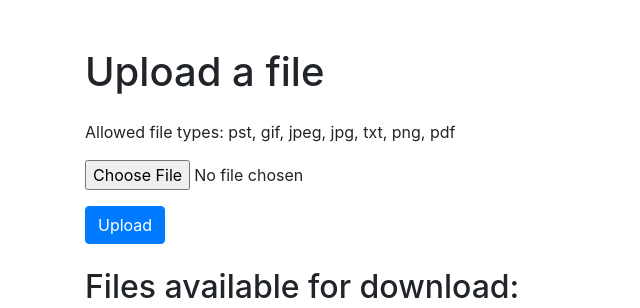
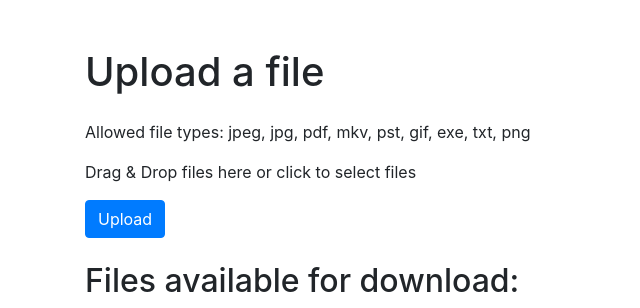
Before and after one commit to pedroanisio/fileuploader, a Flask app: page / in a window 1280 px wide. Shown: the top 308 px of the page, without its empty margins (0-640 px from the left). Run offline with Flask 3, Linux system fonts and the light colour scheme; some libraries are stand-ins or nearby versions.

Commit message:
chore: Add support for additional file extensions in upload functionality and improve drag and drop UI

```diff
--- a/app.py
+++ b/app.py
@@ -11,7 +11,7 @@ from dotenv import load_dotenv
 load_dotenv()
 
 UPLOAD_FOLDER = 'uploads'
-ALLOWED_EXTENSIONS = {'txt', 'pdf', 'png', 'jpg', 'jpeg', 'gif', 'pst'}
+ALLOWED_EXTENSIONS = {'txt', 'pdf', 'png', 'jpg', 'jpeg', 'gif', 'pst','mkv','exe'}
 
 app = Flask(__name__)
 app.config['UPLOAD_FOLDER'] = UPLOAD_FOLDER
--- a/templates/index.html
+++ b/templates/index.html
@@ -20,12 +20,17 @@
             </div>
           {% endif %}
         {% endwith %}
-        <form method="post" enctype="multipart/form-data" class="mb-4">
-            <div class="form-group">
-                <input type="file" name="file" class="form-control-file">
-            </div>
-            <button type="submit" class="btn btn-primary">Upload</button>
-        </form>
+        <div class="mb-4">
+            <form id="upload-form" method="post" enctype="multipart/form-data">
+                <div class="form-group">
+                    <input type="file" name="file" id="file-input" class="form-control-file d-none">
+                </div>
+                <div id="drag-drop-area" class="drag-drop-area">
+                    Drag & Drop files here or click to select files
+                </div>
+                <button type="submit" class="btn btn-primary mt-3">Upload</button>
+            </form>
+        </div>
         <h2>Files available for download:</h2>
         <table class="table table-striped">
             <thead>
@@ -51,5 +56,32 @@
     <script src="https://code.jquery.com/jquery-3.3.1.slim.min.js"></script>
     <script src="https://cdnjs.cloudflare.com/ajax/libs/popper.js/1.14.7/umd/popper.min.js"></script>
     <script src="https://stackpath.bootstrapcdn.com/bootstrap/4.3.1/js/bootstrap.min.js"></script>
+    <script>
+        const fileInput = document.getElementById('file-input');
+        const dragDropArea = document.getElementById('drag-drop-area');
+        const uploadForm = document.getElementById('upload-form');
+
+        dragDropArea.addEventListener('click', () => fileInput.click());
+
+        fileInput.addEventListener('change', () => {
+            uploadForm.submit();
+        });
+
+        dragDropArea.addEventListener('dragover', (event) => {
+            event.preventDefault();
+            dragDropArea.classList.add('drag-over');
+        });
+
+        dragDropArea.addEventListener('dragleave', () => {
+            dragDropArea.classList.remove('drag-over');
+        });
+
+        dragDropArea.addEventListener('drop', (event) => {
+            event.preventDefault();
+            dragDropArea.classList.remove('drag-over');
+            fileInput.files = event.dataTransfer.files;
+            uploadForm.submit();
+        });
+    </script>
 </body>
 </html>
```
Also changed, not shown: static/style.css (+13 -0 lines).
